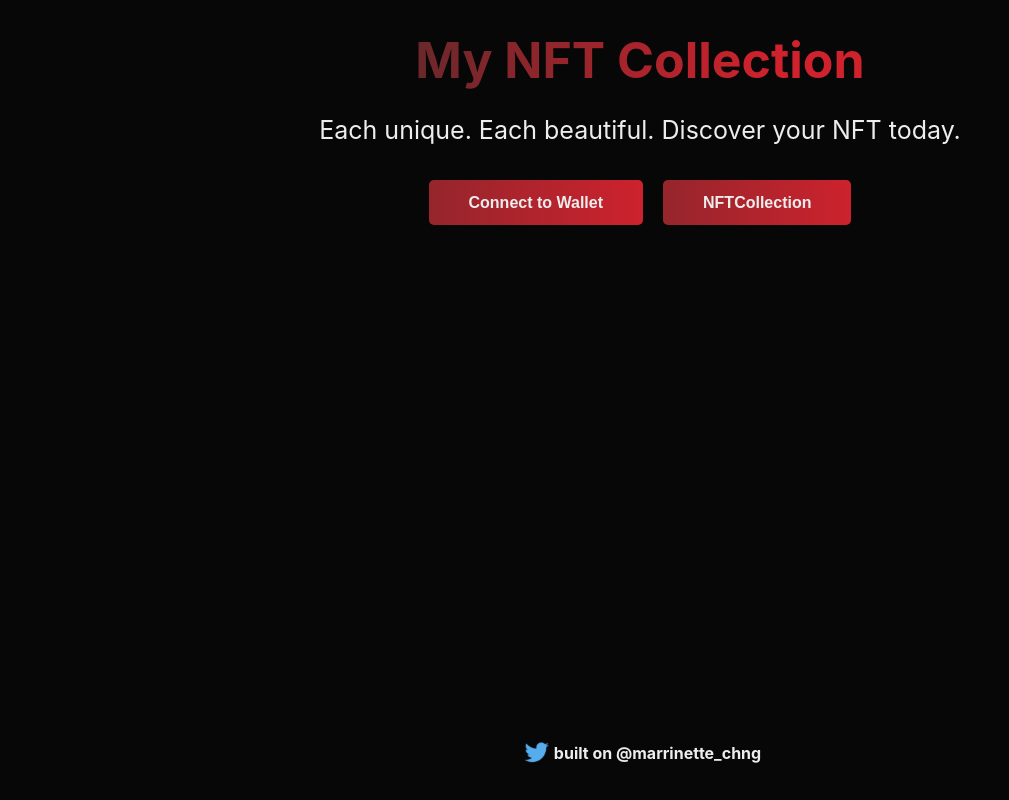
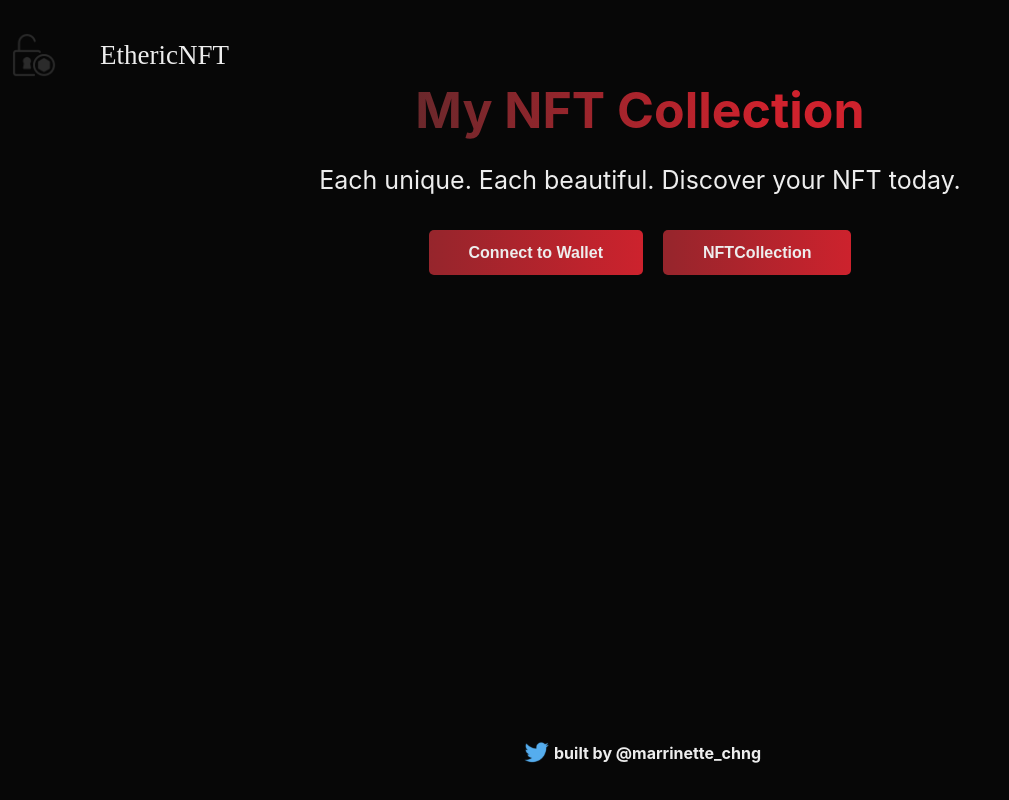
Before and after one commit to mitalrs/EthericNFT, a React (Vite) app in the folder FrontEnd/nft-starter-project-forked/: page / in a window 1280 px wide. Shown: the whole page, without its empty margins (0-1009 px from the left). Built offline with nearby package versions, Linux system fonts and the light colour scheme.

Commit message:
add navbar

```diff
--- a/FrontEnd/nft-starter-project-forked/src/App.jsx
+++ b/FrontEnd/nft-starter-project-forked/src/App.jsx
@@ -149,6 +149,9 @@ const App = () => {
     <div className="App">
       <div className="container">
         <div className="header-container">
+          <nav className="nav-bar"><img src="/src/assets/icon.png" alt="" />
+          <g className="title">EthericNFT</g>
+          </nav>
           <p className="header gradient-text">My NFT Collection</p>
           <p className="sub-text">
             Each unique. Each beautiful. Discover your NFT today.
@@ -182,7 +185,7 @@ const App = () => {
             href={TWITTER_LINK}
             target="_blank"
             rel="noreferrer"
-          >{`built on @${TWITTER_HANDLE}`}</a>
+          >{`built by @${TWITTER_HANDLE}`}</a>
         </div>
       </div>
     </div>
--- a/FrontEnd/nft-starter-project-forked/src/styles/App.css
+++ b/FrontEnd/nft-starter-project-forked/src/styles/App.css
@@ -3,6 +3,7 @@
   background-color: #070707;
   overflow: scroll;
   text-align: center;
+
 }
 
 .container {
@@ -21,6 +22,33 @@
   margin: 0;
   font-size: 50px;
   font-weight: bold;
+}
+
+.nav-bar{
+  width: 100%;
+  height: 50px;
+  display: flex;
+  flex-direction: row;
+  align-items: center;
+}
+.nav-bar img{
+  width: 48px;
+  height: 48px;
+  position: absolute;
+  left: 10px;
+}
+.nav-bar .title{
+  font-style:normal;
+  font-weight:500;
+  font-size:27px;
+  line-height:1;
+  font-family:'Raleway Medium Alt1';
+  font-variant-ligatures:none;
+  text-align:left;
+  text-anchor:middle;
+  color: #ededed;
+  position: absolute;
+  left: 100px;
 }
 
 .sub-text {
```
Also changed, not shown: FrontEnd/nft-starter-project-forked/src/assets/icon.png (added).
